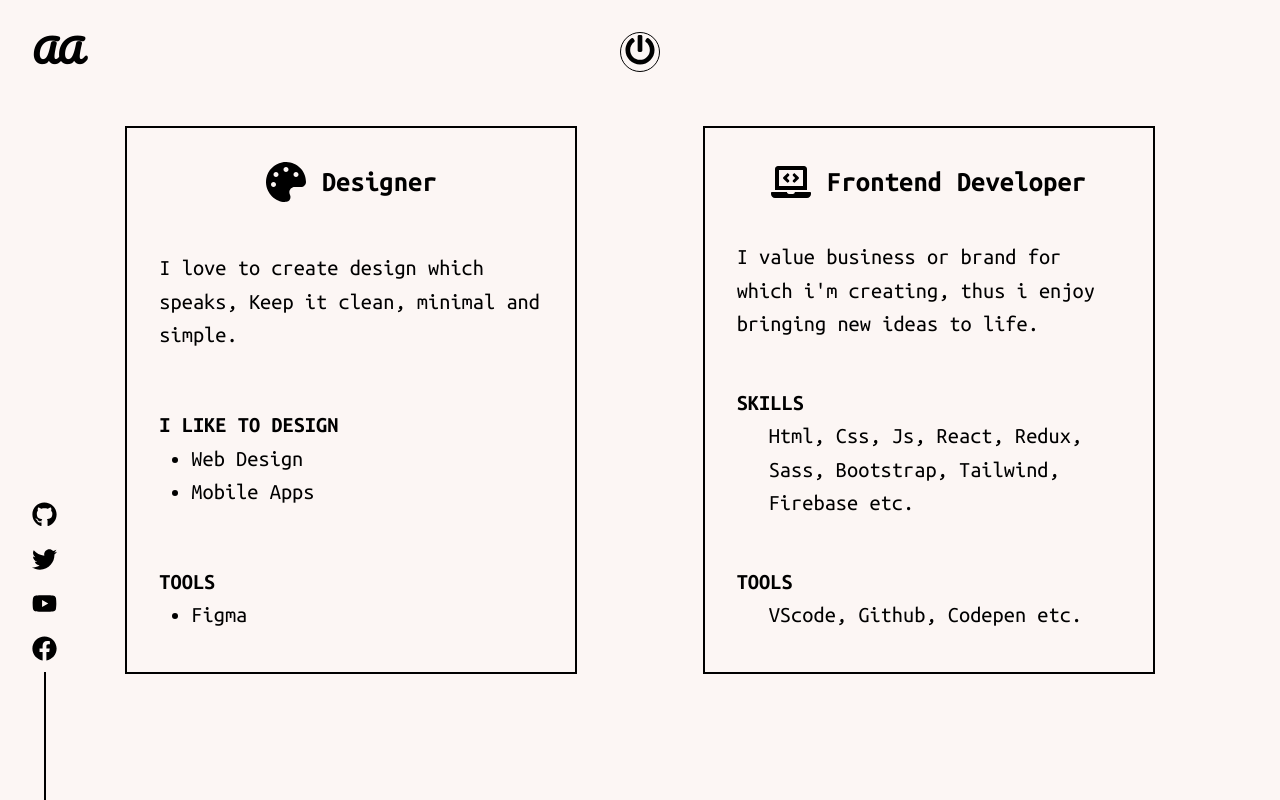
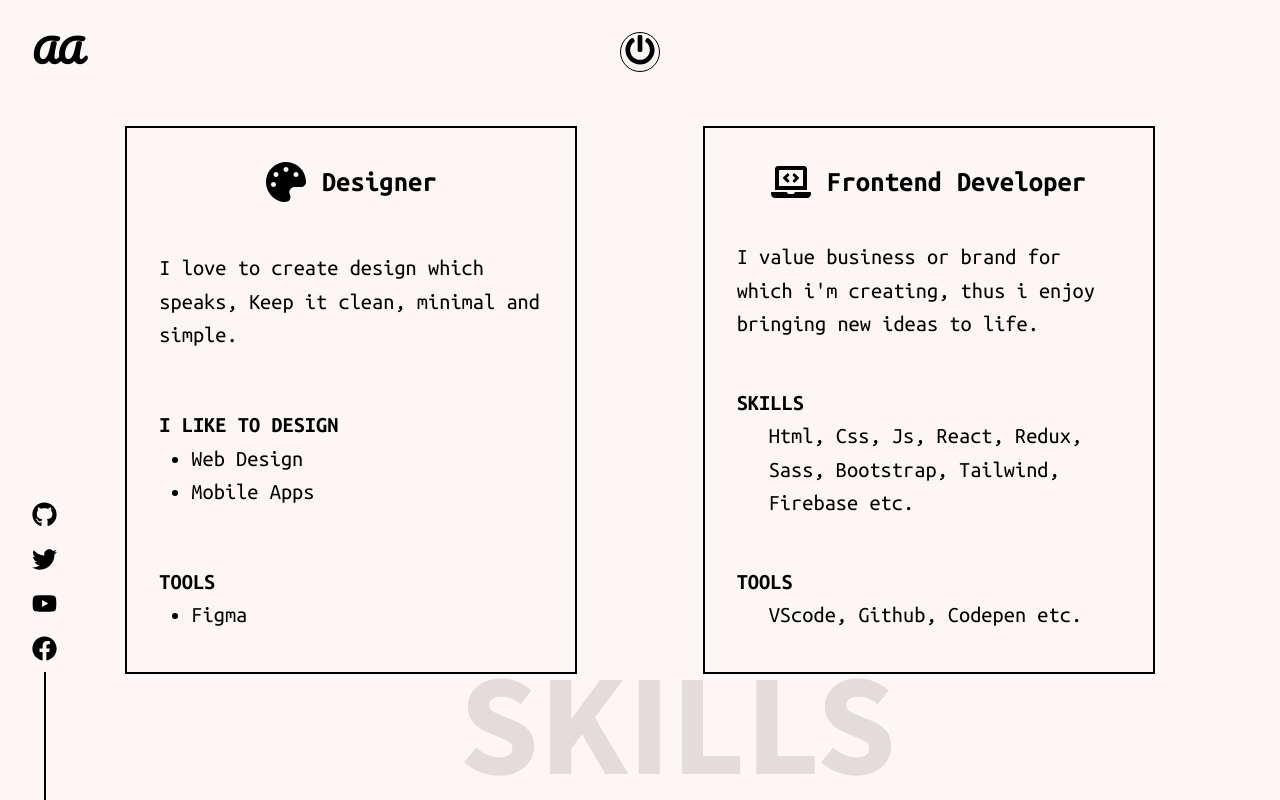
Before and after one commit to ayushCode27/Creative-Portfolio, a React (Create React App) app: page /skills in a window 1280 px wide. Built offline with nearby package versions, Linux system fonts and the light colour scheme.

Commit message:
add Title watermark

```diff
--- a/src/components/AboutPage.js
+++ b/src/components/AboutPage.js
@@ -6,6 +6,7 @@ import SocialIcons from '../subComponets/SocialIcons';
 import PowerButton from '../subComponets/PowerButton';
 import ParticleComponent from '../subComponets/ParticleComponent';
 import astronaut from '../assets/Images/spaceman.png';
+import BigTitle from '../subComponets/BigTitle';
 
 const Wrapper = styled.div`
   background-color: ${props => props.theme.body};
@@ -60,7 +61,7 @@ const Box = styled.div`
   left: calc(5rem + 5vw);
 
   font-family: 'Ubuntu Mono', monospace;
-  font-style:italic;
+  font-style: italic;
 `;
 
 const AboutPage = () => {
@@ -85,6 +86,7 @@ const AboutPage = () => {
           <br /> <br />I believe everything is an Art when you put your
           consciousness in it. You can connect with me via social links.
         </Box>
+      <BigTitle text='ABOUT' top='10%' left='5%'/>
       </Wrapper>
     </ThemeProvider>
   );
--- a/src/components/BlogPage.js
+++ b/src/components/BlogPage.js
@@ -7,6 +7,7 @@ import SocialIcons from '../subComponets/SocialIcons';
 import BlogComponent from './BlogComponent';
 import { Blogs } from '../data/BlogData';
 import AnchorComponent from '../subComponets/Anchor';
+import BigTitle from '../subComponets/BigTitle';
 
 const Wrapper = styled.div`
   background-image: url(${bgImg});
@@ -59,6 +60,7 @@ const BlogPage = () => {
             })}
           </Grid>
         </Center>
+      <BigTitle text='BLOG' top='5rem' left='5rem' />
       </Container>
     </Wrapper>
   );
--- a/src/components/MySkillsPage.js
+++ b/src/components/MySkillsPage.js
@@ -6,6 +6,7 @@ import LogoComponent from '../subComponets/LogoComponent';
 import SocialIcons from '../subComponets/SocialIcons';
 import PowerButton from '../subComponets/PowerButton';
 import ParticleComponent from '../subComponets/ParticleComponent';
+import BigTitle from '../subComponets/BigTitle';
 
 const Wrapper = styled.div`
   background-color: ${props => props.theme.body};
@@ -126,6 +127,7 @@ const MySkillsPage = () => {
             <p>VScode, Github, Codepen etc.</p>
           </Description>
         </Box>
+        <BigTitle text='SKILLS' top='80%' right='30%'/>
       </Wrapper>
     </ThemeProvider>
   );
--- a/src/components/WorkPage.js
+++ b/src/components/WorkPage.js
@@ -7,11 +7,14 @@ import PowerButton from '../subComponets/PowerButton';
 import { Work } from '../data/WorkData';
 import Card from '../subComponets/Card';
 import { YinYang } from './allSvg';
+import BigTitle from '../subComponets/BigTitle';
 
 const Wrapper = styled.div`
   background-color: ${props => props.theme.body};
   height: 400vh;
   position: relative;
+  display: flex;
+  align-items: center;
 `;
 
 const Box = styled.ul`
@@ -44,7 +47,7 @@ const WorkPage = () => {
       // horizontal card scroll on vertical scroll
       element.style.transform = `translateX(${-window.scrollY}px)`;
 
-      yinyangRef.current.style.transform = `rotate(${-window.scrollY}deg)`
+      yinyangRef.current.style.transform = `rotate(${-window.scrollY}deg)`;
     };
 
     window.addEventListener('scroll', handleScroll);
@@ -69,6 +72,8 @@ const WorkPage = () => {
         <Rotate ref={yinyangRef}>
           <YinYang width={80} height={80} fill={darkTheme.text} />
         </Rotate>
+
+        <BigTitle text='WORK' top='10%' right='20%' />
       </Wrapper>
     </ThemeProvider>
   );
--- /dev/null
+++ b/src/subComponets/BigTitle.js
@@ -0,0 +1,22 @@
+import React from 'react';
+import styled from 'styled-components';
+
+const Text = styled.h1`
+  position: fixed;
+  top: ${props => props.top};
+  left: ${props => props.left};
+  right: ${props => props.right};
+  color: ${props => `rgba(${props.theme.textRgba}, 0.1)`};
+  font-size: calc(5rem + 5vw);
+  z-index: 0;
+`;
+
+const BigTitle = props => {
+  return (
+    <Text top={props.top} left={props.left} right={props.right}>
+      {props.text}
+    </Text>
+  );
+};
+
+export default BigTitle;
```
